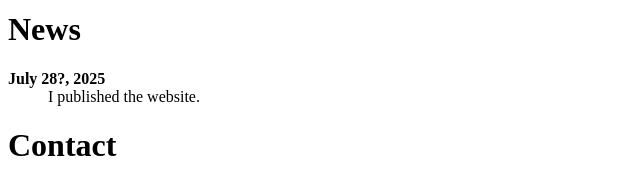
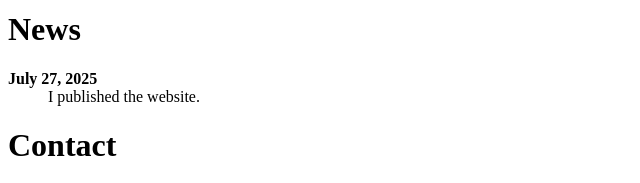
Before and after one commit to hidehiro-saito/hidehiro-saito.github.io, a plain HTML site: page index_en.html in a window 1280 px wide. Shown: the part 586-769 px from the top of the page, 0-640 px from the left. Drawn offline with Linux system fonts and the light colour scheme.

Commit message:
Update index_en.html

```diff
--- a/index_en.html
+++ b/index_en.html
@@ -39,7 +39,7 @@
                     News
                 </h1>
                 <dl>
-                    <dt><b>July 28?, 2025</b></dt>
+                    <dt><b>July 27, 2025</b></dt>
                     <dd>I published the website.</dd>
                 </dl>
 
```
